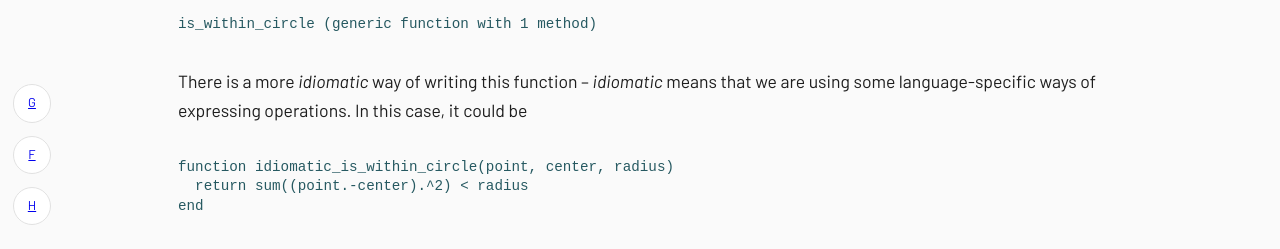
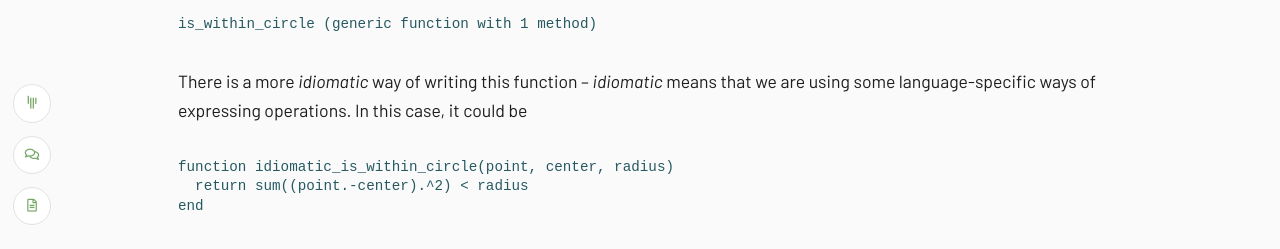
Before and after one commit to tpoisot/ScientificComputingForTheRestOfUs, a Jekyll site: the page built from _lessons/02_writing_functions.md, in a window 1280 px wide. Shown: the part 4746-4995 px from the top of the page. Built offline with Jekyll 4.4.1, drawn with Linux system fonts in a browser that asks for light colours; nearby versions of some CDN libraries; some web fonts are replaced; formulas are drawn with MathJax 3; a style sheet for code colours, icons or effects is not loaded.

Commit message:
fix the styling of links in the sidebar
Closes #21

```diff
--- a/_layouts/default.html
+++ b/_layouts/default.html
@@ -10,6 +10,7 @@
 
   <link rel="stylesheet" href="//cdn.jsdelivr.net/npm/hack-font@3/build/web/hack.css">
   <link rel="stylesheet" href="/resources/css/style.css">
+  <link rel="stylesheet" href="https://use.fontawesome.com/releases/v5.1.0/css/all.css" integrity="sha384-lKuwvrZot6UHsBSfcMvOkWwlCMgc0TaWr+30HWe3a4ltaBwTZhyTEggF5tJv8tbt" crossorigin="anonymous">
 
   <!--[if lt IE 9]>
   <script src="https://cdnjs.cloudflare.com/ajax/libs/html5shiv/3.7.3/html5shiv.js"></script>
@@ -50,9 +51,9 @@
 
   {% if page.url contains "lessons" %}
   <div class="sidebar">
-    <a target="_blank" href="https://gitter.im/ScientificComputingForTheRestOfUs/Lobby" class="item">G</a>
-    <a target="_blank" href="{{ site.github }}/issues/{{page.meta.issue}}/" class="item">F</a>
-    <a target="_blank" href="{{ site.github }}/labels/{{page.meta.label}}/" class="item">H</a>
+    <a target="_blank" href="https://gitter.im/ScientificComputingForTheRestOfUs/Lobby" class="item" title="Chat with us on gitter"><i class="fab fa-gitter"></i><span class="desc">Chat with us!</span></a>
+    <a target="_blank" href="{{ site.github }}/issues/{{page.meta.issue}}/" class="item" title="Give feedback"><i class="far fa-comments"></i><span class="desc">Give us feedback!</span></a>
+    <a target="_blank" href="{{ site.github }}/labels/{{page.meta.label}}/" class="item" title="Help improve this lesson"><i class="far fa-file-alt"></i><span class="desc">Help us improve!</span></a>
   </div>
   {% endif %}
 
--- a/resources/css/style.scss
+++ b/resources/css/style.scss
@@ -180,5 +180,22 @@
     padding-top: 0.7em;
     margin-left: 1em;
     margin-bottom: 1em;
+    color: $color-href;
+    .desc {
+      display: inline-block;
+      visibility: collapse;
+    }
+    &:hover {
+      color: $color-highlights;
+      background: lighten($color-bg, 3%);
+      .desc {
+        display: inline-block;
+        visibility: visible;
+        position: absolute;
+        right: -8.5em;
+        width: 8em;
+        text-align: left;
+      }
+    }
   }
 }
```
Also changed, not shown: _lessons/02_writing_functions.md (line endings or trailing spaces).
